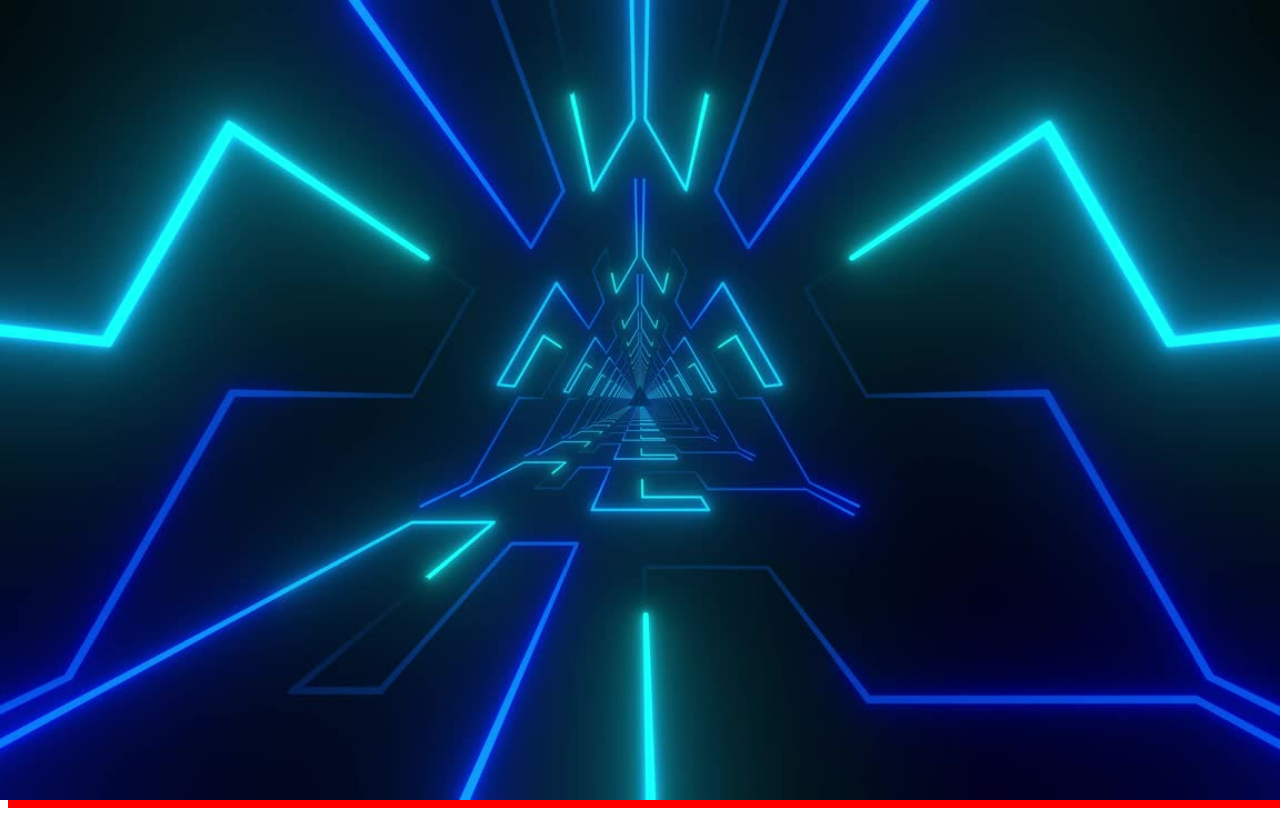
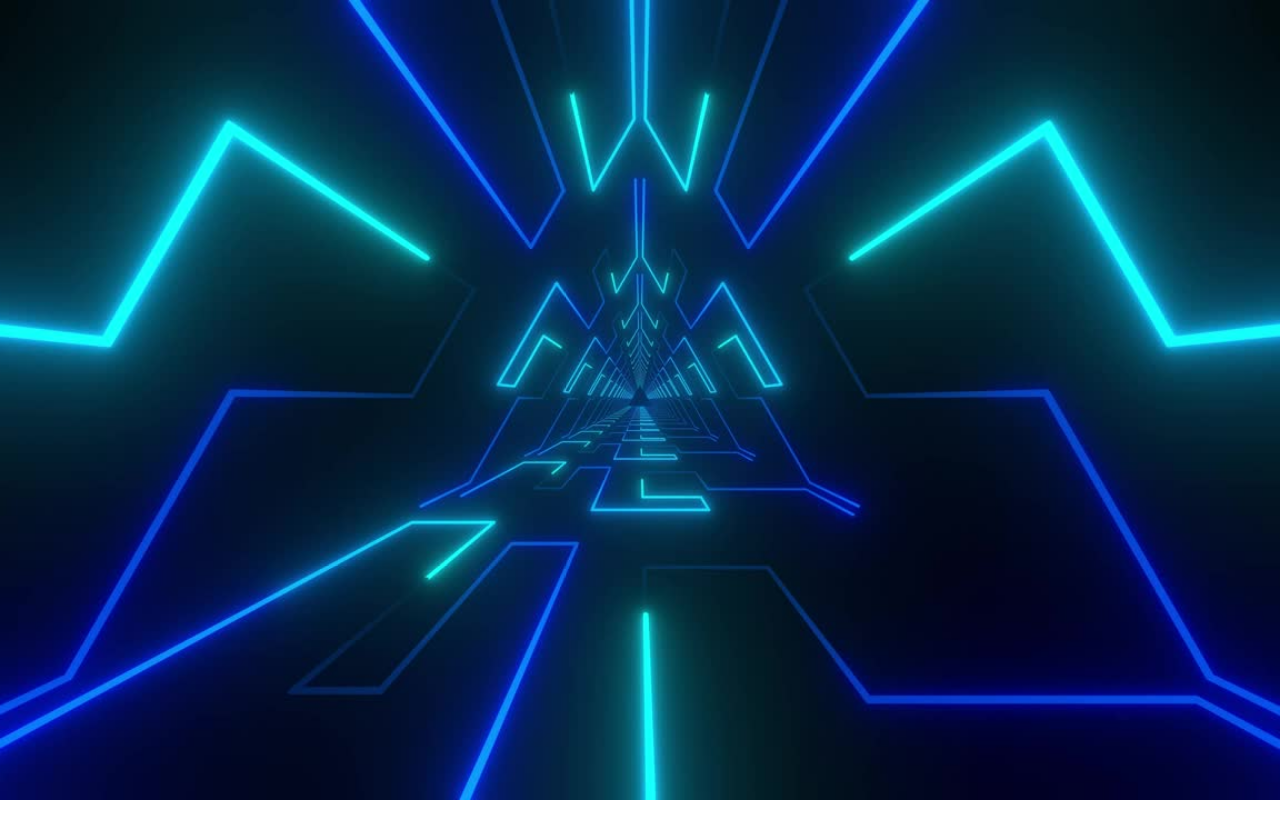
Before and after one commit to SteveJonk/scroll-timeline-try, a website built with Vite: page index.html in a window 1280 px wide. Built offline with nearby package versions, Linux system fonts and the light colour scheme.

Commit message:
chore: remove redundant stuffz

```diff
--- a/src/styles/animation.scss
+++ b/src/styles/animation.scss
@@ -4,7 +4,6 @@ $frameCount: 34;
 
 .animation{
   &__container{
-    background-color: red;
     width: 100vw;
     max-height: 100vh;
     overflow-y: auto;
@@ -26,7 +25,6 @@ $frameCount: 34;
     background-position: center;
     pointer-events: none;
     //animation: videoAnimation 2s infinite;
-    //animation-name: videoAnimation;
     animation-name: videoAnimation;
     animation-duration: 1ms;
     animation-timeline: --videoTimeline;
```
